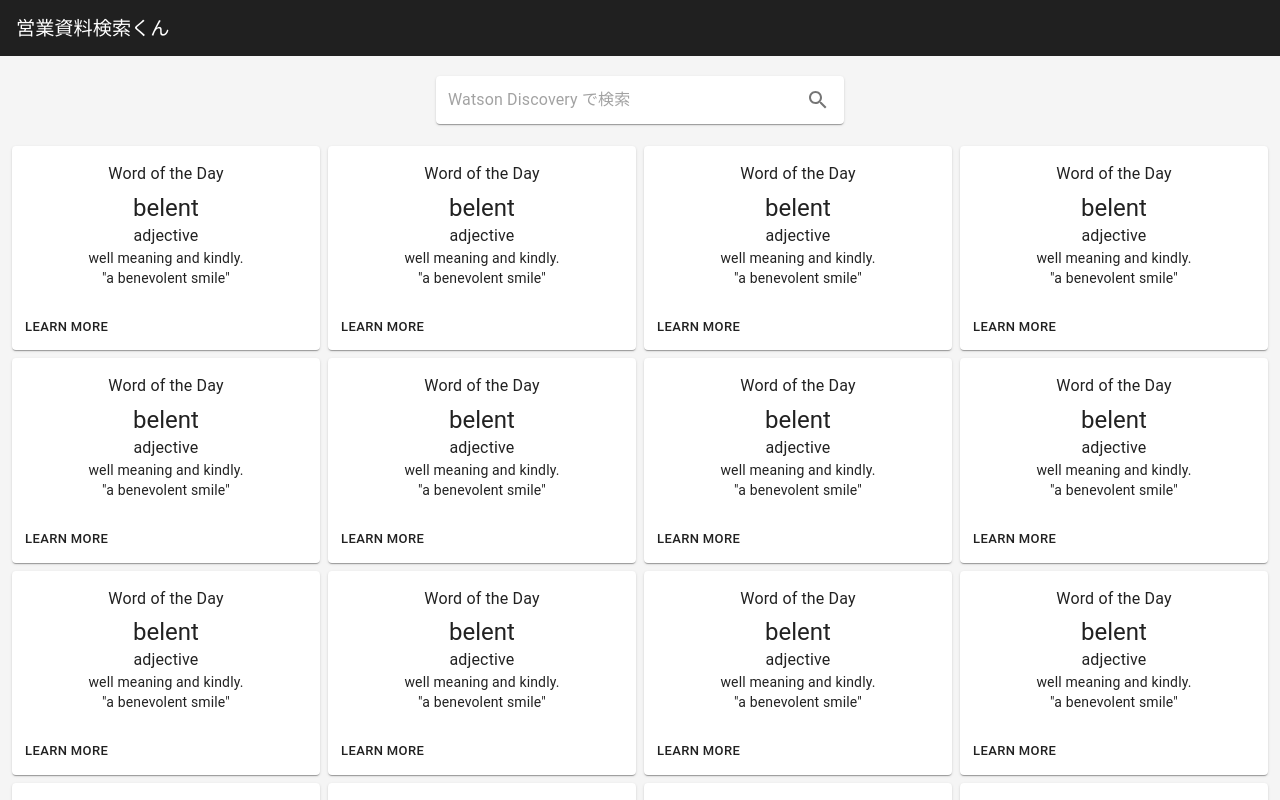
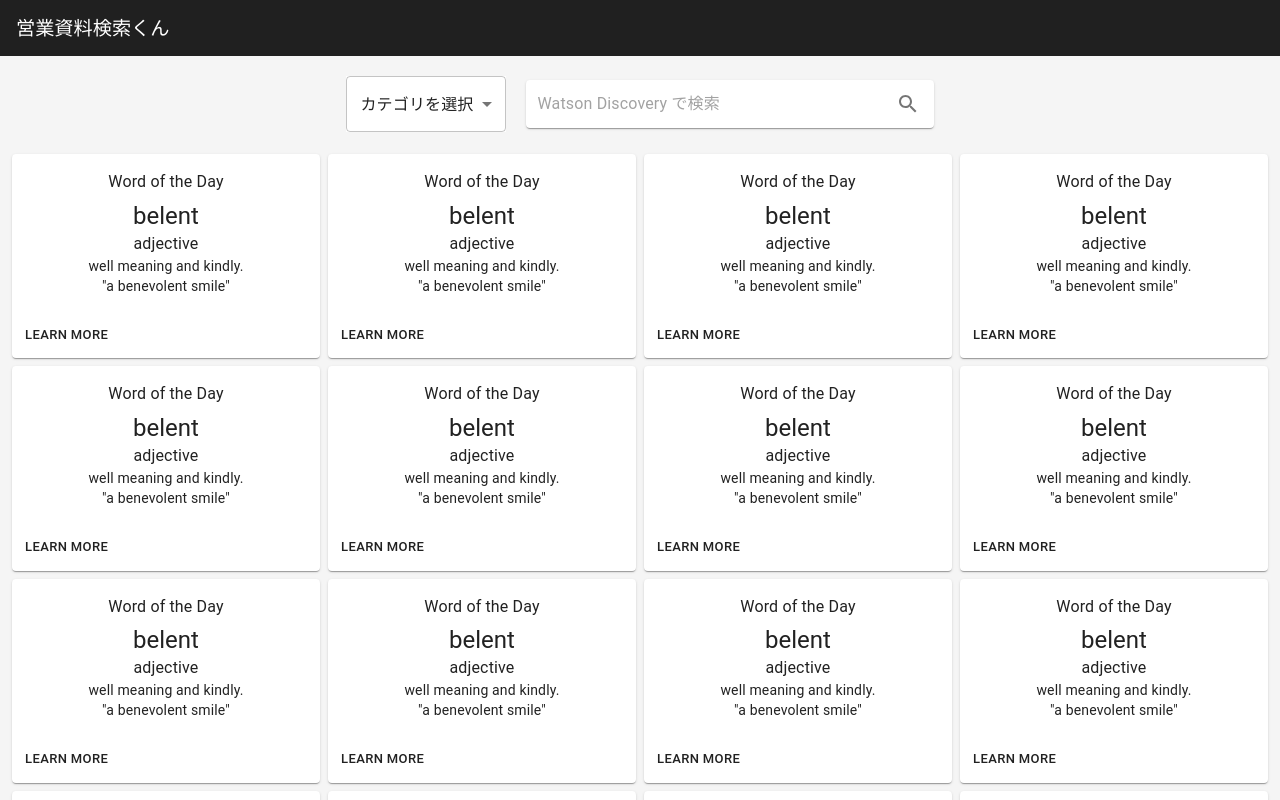
Before and after one commit to cloud-native-garage-method-japan-cohort/team-gemini, a React (Create React App) app in the folder webapp/: page / in a window 1280 px wide. Shown: the top 800 px of the page. Built offline with nearby package versions, Linux system fonts and the light colour scheme.

Commit message:
add category search

```diff
--- a/webapp/src/pages/Top.js
+++ b/webapp/src/pages/Top.js
@@ -2,15 +2,39 @@
 import React, {useState} from 'react';
 import Layout from '../components/layout/Layout';
 
-import { makeStyles, Grid, Container, IconButton, Paper, InputBase, Card, CardActions, CardContent, Button, Typography} from "@material-ui/core";
+import {
+  makeStyles,
+  Grid,
+  Container,
+  IconButton,
+  Paper,
+  InputBase,
+  Card,
+  CardActions,
+  CardContent,
+  Button,
+  Typography,
+  FormControl,
+  Select,
+  MenuItem
+} from "@material-ui/core";
 import SearchIcon from '@material-ui/icons/Search';
 
 import { queryDiscovery }from '../utils/index';
+import { discoveryCategories } from '../utils/discoveryCategories';
 
 const useStyles = makeStyles((theme) => ({
-  root: {
+  form: {
     marginTop: '20px',
     marginBottom: '20px',
+    display: 'flex',
+    alignItems: 'center',
+  },
+  select: {
+    marginRight: '20px',
+    backgroundColor: '#fff',
+  },
+  inputContainer: {
     padding: '2px 4px',
     display: 'flex',
     alignItems: 'center',
@@ -42,12 +66,13 @@ const useStyles = makeStyles((theme) => ({
 const Top = () => {
   const [sendText, setSendText] = useState('');
   const [recvText, setRecvText] = useState('');
+  const [categoryId, setCategoryId] = useState(0);
 
   const classes = useStyles();
 
   const onPressQuery = async (event) => {
     event.preventDefault();
-    const res = await queryDiscovery(sendText);
+    const res = await queryDiscovery(sendText, categoryId);
     setRecvText(res.data.responseText);
     console.log(res);
     // setSendText('');
@@ -81,8 +106,16 @@ const Top = () => {
 
   return (
     <Layout>
-      <form onSubmit={(e)=>{onPressQuery(e)}}>
-        <Paper className={classes.root}>
+      <form onSubmit={(e)=>{onPressQuery(e)}} className={classes.form}>
+        <FormControl variant="outlined" className={classes.select}>
+          <Select value={categoryId} onChange={(e) => setCategoryId(e.target.value)}>
+            <MenuItem value={0}>カテゴリを選択</MenuItem>
+            {discoveryCategories.map(([id, label]) => (
+              <MenuItem value={id}>{label}</MenuItem>
+              ))}
+          </Select>
+        </FormControl>
+        <Paper className={classes.inputContainer}>
           <InputBase
             className={classes.input}
             placeholder="Watson Discovery で検索"
@@ -90,10 +123,9 @@ const Top = () => {
             onChange={(e)=>{setSendText(e.target.value)}}
           />
           <IconButton
-            type="button"
+            type="submit"
             className={classes.iconButton}
             aria-label="search"
-            onClick={(e) => onPressQuery(e)}
           >
             <SearchIcon />
           </IconButton>
--- /dev/null
+++ b/webapp/src/utils/discoveryCategories.js
@@ -0,0 +1,4 @@
+export const discoveryCategories = [
+  [1, 'label1'],
+  [2, 'label2'],
+]
--- a/webapp/src/utils/index.js
+++ b/webapp/src/utils/index.js
@@ -12,8 +12,9 @@ const api = axios.create({
   responseType: 'json',
 })
 
-export const queryDiscovery = async (searchText) => {
+export const queryDiscovery = async (searchText, category) => {
   return await api.post('/discovery/search', {
-    searchText: searchText
+    searchText: searchText,
+    category,
   })
 }
```
